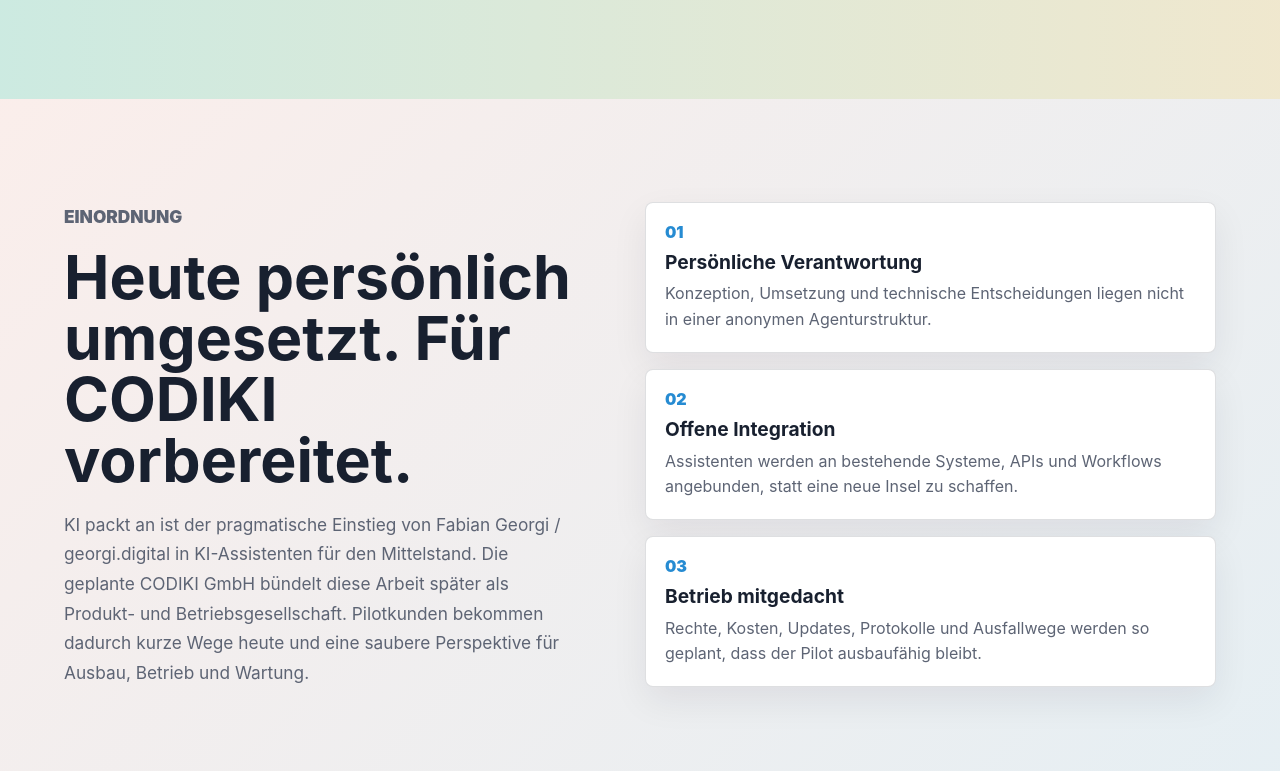
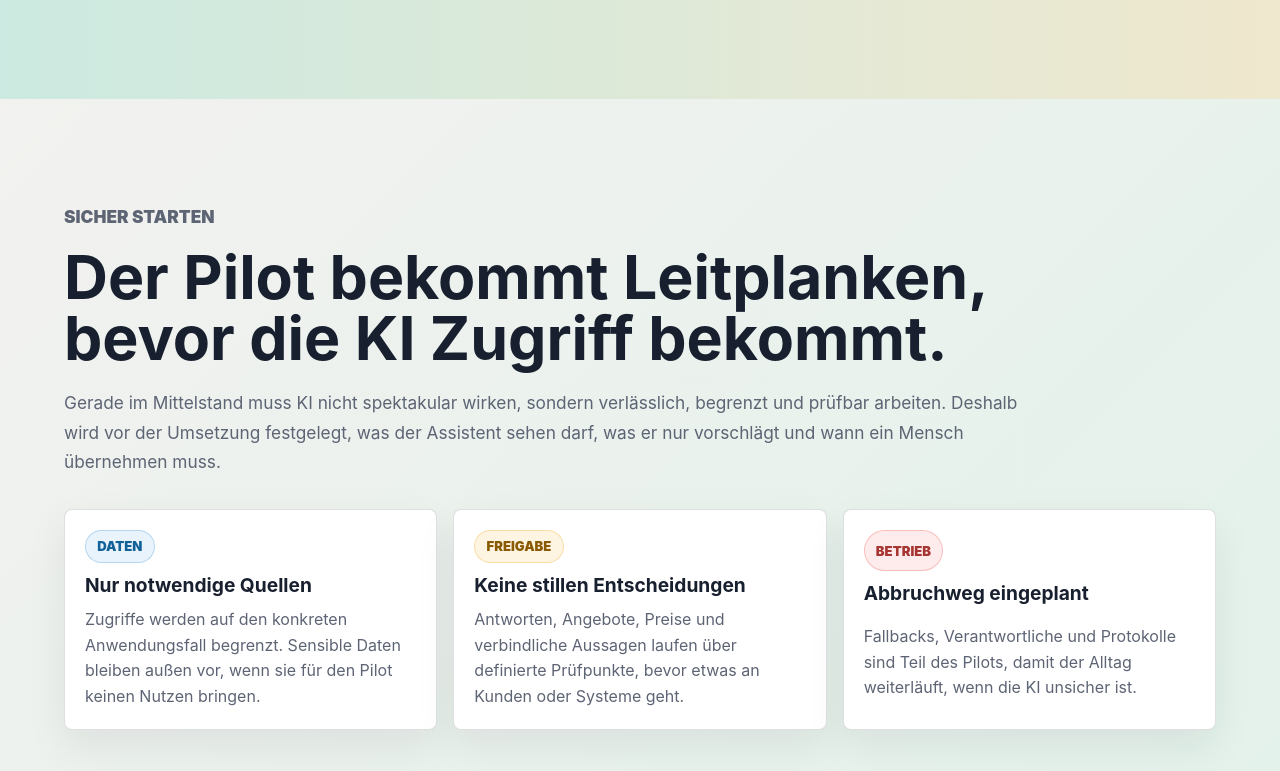
Before and after one commit to Sw0rdf1sh1/ki-agenten-pilotkunden, a website: page index.html in a window 1280 px wide. Shown: the part 5429-6200 px from the top of the page. Drawn offline with Linux system fonts and the light colour scheme.

Commit message:
feat: add pilot safety guardrails section

```diff
--- a/assets/styles.css
+++ b/assets/styles.css
@@ -672,6 +672,65 @@ h3 {
   padding: 1rem;
 }
 
+.safety {
+  background:
+    linear-gradient(135deg, rgba(24, 32, 47, 0.04), rgba(51, 184, 143, 0.12)),
+    #fbfaf7;
+}
+
+.safety-grid {
+  display: grid;
+  gap: 1rem;
+  grid-template-columns: repeat(3, minmax(0, 1fr));
+  margin-top: 2rem;
+}
+
+.safety-grid article {
+  background: var(--white);
+  border: 1px solid var(--line);
+  border-radius: 8px;
+  box-shadow: 0 16px 40px rgba(24, 18, 43, 0.07);
+  display: grid;
+  gap: 0.7rem;
+  padding: 1.25rem;
+}
+
+.safety-grid span {
+  align-items: center;
+  background: rgba(38, 139, 210, 0.1);
+  border: 1px solid rgba(38, 139, 210, 0.28);
+  border-radius: 999px;
+  color: #12629a;
+  display: inline-flex;
+  font-size: 0.82rem;
+  font-weight: 900;
+  justify-self: start;
+  padding: 0.45rem 0.7rem;
+  text-transform: uppercase;
+}
+
+.safety-grid article:nth-child(2) span {
+  background: rgba(245, 184, 75, 0.16);
+  border-color: rgba(245, 184, 75, 0.4);
+  color: #8a5a00;
+}
+
+.safety-grid article:nth-child(3) span {
+  background: rgba(242, 95, 92, 0.12);
+  border-color: rgba(242, 95, 92, 0.32);
+  color: #a73532;
+}
+
+.safety-grid h3,
+.safety-grid p {
+  margin-bottom: 0;
+}
+
+.safety-grid p {
+  color: var(--muted);
+  line-height: 1.6;
+}
+
 .operator {
   align-items: start;
   background:
@@ -989,7 +1048,8 @@ textarea {
   .price-grid,
   .decision-grid,
   .metric-grid,
-  .readiness-grid {
+  .readiness-grid,
+  .safety-grid {
     grid-template-columns: repeat(2, minmax(0, 1fr));
   }
 
@@ -1053,7 +1113,8 @@ textarea {
   .price-grid,
   .decision-grid,
   .metric-grid,
-  .readiness-grid {
+  .readiness-grid,
+  .safety-grid {
     grid-template-columns: 1fr;
   }
 
--- a/index.html
+++ b/index.html
@@ -297,6 +297,35 @@
         </div>
       </section>
 
+      <section class="section safety" aria-labelledby="safety-title">
+        <div class="section-copy wide">
+          <p class="eyebrow">Sicher starten</p>
+          <h2 id="safety-title">Der Pilot bekommt Leitplanken, bevor die KI Zugriff bekommt.</h2>
+          <p>
+            Gerade im Mittelstand muss KI nicht spektakular wirken, sondern verlässlich, begrenzt und prüfbar
+            arbeiten. Deshalb wird vor der Umsetzung festgelegt, was der Assistent sehen darf, was er nur
+            vorschlägt und wann ein Mensch übernehmen muss.
+          </p>
+        </div>
+        <div class="safety-grid">
+          <article>
+            <span>Daten</span>
+            <h3>Nur notwendige Quellen</h3>
+            <p>Zugriffe werden auf den konkreten Anwendungsfall begrenzt. Sensible Daten bleiben außen vor, wenn sie für den Pilot keinen Nutzen bringen.</p>
+          </article>
+          <article>
+            <span>Freigabe</span>
+            <h3>Keine stillen Entscheidungen</h3>
+            <p>Antworten, Angebote, Preise und verbindliche Aussagen laufen über definierte Prüfpunkte, bevor etwas an Kunden oder Systeme geht.</p>
+          </article>
+          <article>
+            <span>Betrieb</span>
+            <h3>Abbruchweg eingeplant</h3>
+            <p>Fallbacks, Verantwortliche und Protokolle sind Teil des Pilots, damit der Alltag weiterläuft, wenn die KI unsicher ist.</p>
+          </article>
+        </div>
+      </section>
+
       <section class="section operator" aria-labelledby="operator-title">
         <div class="section-copy">
           <p class="eyebrow">Einordnung</p>
```
